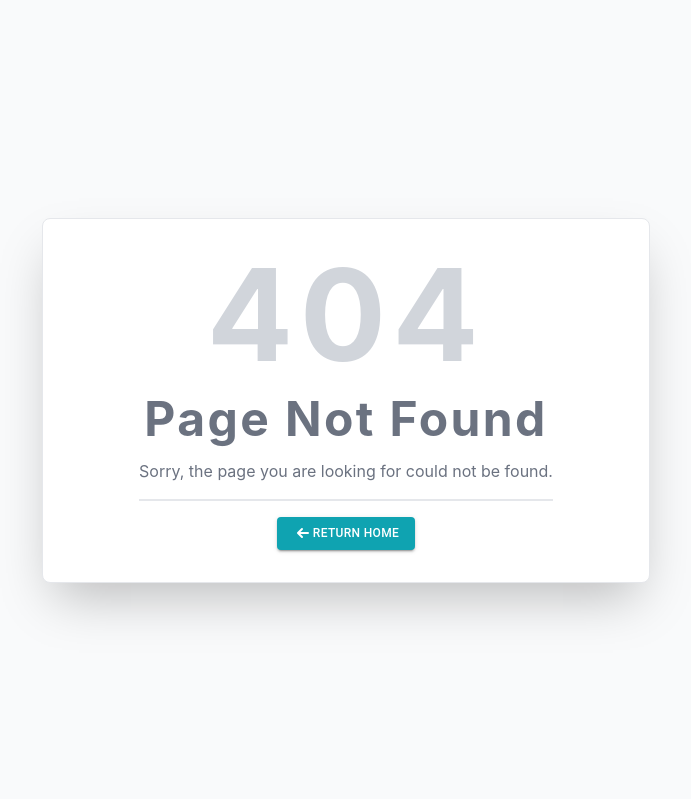
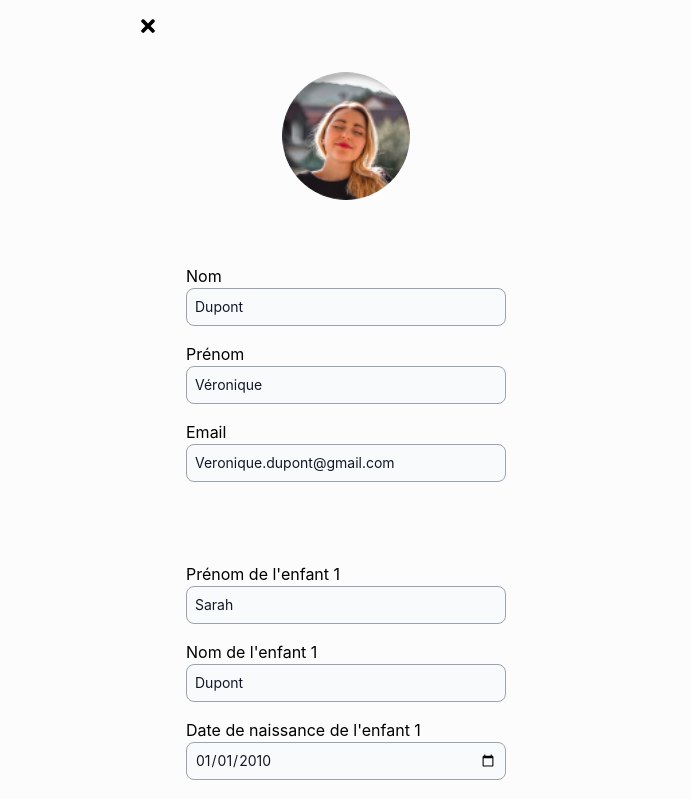
Before and after one commit to tanguyjulien56/eduka_front, a React (Vite) app: page /edit_my_profil in a window 1280 px wide. Before the commit this address had no page. Shown: the top 799 px of the page, without its empty margins (294-985 px from the left). Built offline with nearby package versions, Linux system fonts and the light colour scheme; sample sign-in values are in the browser's storage.

Commit message:
recup travail

```diff
--- a/src/App.tsx
+++ b/src/App.tsx
@@ -2,28 +2,30 @@ import { Route, Routes } from "react-router-dom";
 import "./App.css";
 
 import { AddEventPage } from "./pages/CreateEvent/AddEventPage";
-import EditProfilBySchoolPage from "./pages/EditProfilBySchool/EditProfilBySchoolPage";
+
+import { ChatPage } from "./pages/Chat/ChatPage";
 import EventsPage from "./pages/Event/EventsPage";
 import EventsUserPage from "./pages/Event/EventsUserPage";
 import HomePageParent from "./pages/Home/HomePageParent";
 import { HomePageSchool } from "./pages/Home/HomePageSchool";
+import { ChangePassword } from "./pages/Login/ChangePasswordPage";
 import LoginPage from "./pages/Login/LoginPage";
 import NotificationPage from "./pages/Notification/NotificationPage";
+import { ProfilPage } from "./pages/Profil/ProfilPage";
 import { ParentSignUpPage } from "./pages/Schools/ParentSignUpPage";
 import { ParentTeacherSignUp } from "./pages/Schools/ParentTeacherSignUpPage";
 import { SchoolCreateUser } from "./pages/Schools/SchoolCreateUserPage";
+import { TeacherSignUpPage } from "./pages/Schools/TeacherSignUpPage";
 import SearchByParentDetailPage from "./pages/Search/SearchByParentDetailPage";
 import SearchByParentPage from "./pages/Search/SearchByParentPage";
 import SearchBySchoolPage from "./pages/Search/SearchBySchoolPage";
-import { TeacherSignUpPage } from "./pages/Schools/TeacherSignUpPage";
+import { HomePageTeacher } from "./pages/Teacher/HomePageTeacher";
 import { ModalProvider } from "./services/Context/ModalContext";
+import NotFoundPage from "./utils/NotFoundPage";
 import PrivateRoute from "./utils/PrivateRoute";
-import NotFoundPage from "./utils/NotFoundPage";
-import { ChatPage } from "./pages/Chat/ChatPage";
-import { ChangePassword } from "./pages/Login/ChangePasswordPage";
-import { ProfilPage } from "./pages/Profil/ProfilPage";
-import { HomePageTeacher } from "./pages/Teacher/HomePageTeacher";
 
+import { EditMyProfil } from "./pages/EditProfilBySchool/EditMyProfil";
+import { EditProfilBySchoolPage } from "./pages/EditProfilBySchool/EditProfilBySchoolPage";
 import ProfilModifyPage from "./pages/Profil/ProfileModifyPage";
 import ProfilePage from "./pages/Profil/ProfilePage";
 
@@ -37,6 +39,7 @@ function App() {
           <Route element={<PrivateRoute />}>
             <Route path="/home_page_parent" element={<HomePageParent />} />
             <Route path="/home_page_school" element={<HomePageSchool />} />
+            <Route path="/edit_my_profil" element={<EditMyProfil />} />
             <Route
               path="/edit_profil_by_school"
               element={<EditProfilBySchoolPage />}
--- a/src/pages/EditProfilBySchool/EditMyProfil.tsx
+++ b/src/pages/EditProfilBySchool/EditMyProfil.tsx
@@ -1,14 +1,16 @@
-import React, { ChangeEvent, FormEvent, useState } from 'react';
-import { useNavigate, NavLink } from 'react-router-dom';
-import { BlueFullButton, OrangeFullButton } from '../../components/Button/CustomButton';
+import React, { ChangeEvent, FormEvent, useState } from "react";
+import { NavLink, useNavigate } from "react-router-dom";
+import {
+  BlueFullButton,
+  OrangeFullButton,
+} from "../../components/Button/CustomButton";
 
-import fakeData from './Faker';
-import { FaTimes } from 'react-icons/fa';
-import ParentForm from './ParentForm';
-import ChildForm from './ChildForm';
-import SubjectSelection from './SubjectSelection';
-import AddChildButton from '../../components/Button/ButtonAddChild';
-
+import { FaTimes } from "react-icons/fa";
+import { AddChildButton } from "../../components/Button/ButtonAddChild";
+import ChildForm from "./ChildForm";
+import fakeData from "./Faker";
+import ParentForm from "./ParentForm";
+import SubjectSelection from "./SubjectSelection";
 
 interface FormChildInterface {
   firstName: string;
@@ -24,45 +26,63 @@ interface FormUserFLEInterface {
 }
 
 export const EditMyProfil: React.FC = () => {
-    const [parents, setParents] = useState<FormUserFLEInterface>(fakeData.parents);
-    const [children, setChildren] = useState<FormChildInterface[]>(fakeData.child);
+  const [parents, setParents] = useState<FormUserFLEInterface>(
+    fakeData.parents
+  );
+  const [children, setChildren] = useState<FormChildInterface[]>(
+    fakeData.child
+  );
   const [formErrors, setFormErrors] = useState<{ [key: string]: string }>({});
   const [showDeleteModal, setShowDeleteModal] = useState(false);
   const [showSuccessModal, setShowSuccessModal] = useState(false);
   const [showSuccessSaveModal, setShowSuccessSaveModal] = useState(false);
   const [showAddSubjectModal, setShowAddSubjectModal] = useState(false);
-    const [selectedSubjects, setSelectedSubjects] = useState<string[]>(fakeData.selectedSubjects);
+  const [selectedSubjects, setSelectedSubjects] = useState<string[]>(
+    fakeData.selectedSubjects
+  );
 
   const navigate = useNavigate();
 
-    const handleChange = (e: ChangeEvent<HTMLInputElement | HTMLSelectElement>) => {
+  const handleChange = (
+    e: ChangeEvent<HTMLInputElement | HTMLSelectElement>
+  ) => {
     const { name, value } = e.target;
 
-        if (name === 'lastName' || name === 'firstName' || name === 'email') {
-            setParents(prevParents => ({ ...prevParents, [name]: value }));
-            setFormErrors(prevErrors => ({ ...prevErrors, [name]: '' }));
+    if (name === "lastName" || name === "firstName" || name === "email") {
+      setParents((prevParents) => ({ ...prevParents, [name]: value }));
+      setFormErrors((prevErrors) => ({ ...prevErrors, [name]: "" }));
     } else {
-            const [field, index] = name.split('_');
+      const [field, index] = name.split("_");
       const childIndex = Number(index);
 
-            setChildren(prevChildren => prevChildren.map((child, i) => {
+      setChildren((prevChildren) =>
+        prevChildren.map((child, i) => {
           if (i === childIndex) {
             return { ...child, [field]: value };
           }
           return child;
+        })
+      );
+
+      setFormErrors((prevErrors) => ({
+        ...prevErrors,
+        [`child_${childIndex}_${field}`]: "",
       }));
-
-            setFormErrors(prevErrors => ({ ...prevErrors, [`child_${childIndex}_${field}`]: '' }));
     }
   };
 
   const handleDateChange = (date: Date | null, index: number) => {
-        setChildren(prevChildren => prevChildren.map((child, i) => {
+    setChildren((prevChildren) =>
+      prevChildren.map((child, i) => {
         if (i === index) {
-                return { ...child, birthday: date ? date.toISOString().substring(0, 10) : '' };
+          return {
+            ...child,
+            birthday: date ? date.toISOString().substring(0, 10) : "",
+          };
         }
         return child;
-        }));
+      })
+    );
   };
 
   const handleSubmit = (e: FormEvent<HTMLFormElement>) => {
@@ -71,71 +91,75 @@ export const EditMyProfil: React.FC = () => {
     const errors: { [key: string]: string } = {};
 
     if (!parents.firstName.trim()) {
-            errors.firstName = 'Le prénom est requis.';
+      errors.firstName = "Le prénom est requis.";
     } else if (parents.firstName.trim().length < 2) {
-            errors.firstName = 'Le prénom doit contenir au moins 2 caractères.';
+      errors.firstName = "Le prénom doit contenir au moins 2 caractères.";
     }
 
     if (!parents.lastName.trim()) {
-            errors.lastName = 'Le nom est requis.';
+      errors.lastName = "Le nom est requis.";
     } else if (parents.lastName.trim().length < 2) {
-            errors.lastName = 'Le nom doit contenir au moins 2 caractères.';
+      errors.lastName = "Le nom doit contenir au moins 2 caractères.";
     }
 
     const emailRegex = /^[^\s@]+@[^\s@]+\.[^\s@]+$/;
     if (!parents.email.trim()) {
-            errors.email = 'L\'email est requis.';
+      errors.email = "L'email est requis.";
     } else if (!emailRegex.test(parents.email.trim())) {
-            errors.email = 'L\'email est invalide.';
+      errors.email = "L'email est invalide.";
     }
 
     children.forEach((child, index) => {
       if (!child.firstName.trim()) {
-                errors[`child_${index}_firstName`] = 'Le prénom de l\'enfant est requis.';
+        errors[`child_${index}_firstName`] =
+          "Le prénom de l'enfant est requis.";
       } else if (child.firstName.trim().length < 2) {
-                errors[`child_${index}_firstName`] = 'Le prénom de l\'enfant doit contenir au moins 2 caractères.';
+        errors[`child_${index}_firstName`] =
+          "Le prénom de l'enfant doit contenir au moins 2 caractères.";
       }
 
       if (!child.name.trim()) {
-                errors[`child_${index}_name`] = 'Le nom de l\'enfant est requis.';
+        errors[`child_${index}_name`] = "Le nom de l'enfant est requis.";
       } else if (child.name.trim().length < 2) {
-                errors[`child_${index}_name`] = 'Le nom de l\'enfant doit contenir au moins 2 caractères.';
+        errors[`child_${index}_name`] =
+          "Le nom de l'enfant doit contenir au moins 2 caractères.";
       }
 
       if (!child.birthday.trim()) {
-                errors[`child_${index}_birthday`] = 'La date de naissance de l\'enfant est requise.';
+        errors[`child_${index}_birthday`] =
+          "La date de naissance de l'enfant est requise.";
       }
 
       if (!child.class.trim()) {
-                errors[`child_${index}_class`] = 'La classe de l\'enfant est requise.';
+        errors[`child_${index}_class`] = "La classe de l'enfant est requise.";
       }
     });
 
     setFormErrors(errors);
 
     if (Object.keys(errors).length === 0) {
-            localStorage.setItem('parents', JSON.stringify(parents));
-            localStorage.setItem('children', JSON.stringify(children));
+      localStorage.setItem("parents", JSON.stringify(parents));
+      localStorage.setItem("children", JSON.stringify(children));
       setShowSuccessSaveModal(true);
     }
   };
 
   const handleAddChild = () => {
     if (children.length < 4) {
-            setChildren(prevChildren => [
+      setChildren((prevChildren) => [
         ...prevChildren,
         {
-                    firstName: '',
-                    name: '',
-                    birthday: '',
-                    class: '',
+          firstName: "",
+          name: "",
+          birthday: "",
+          class: "",
         },
       ]);
     }
   };
 
   const handleRemoveChild = (index: number) => {
-        setChildren(prevChildren => prevChildren.filter((_, i) => i !== index));
+    setChildren((prevChildren) => prevChildren.filter((_, i) => i !== index));
   };
 
   const handleDeleteProfile = () => {
@@ -143,7 +167,7 @@ export const EditMyProfil: React.FC = () => {
     setShowDeleteModal(false);
     setShowSuccessModal(true);
     setTimeout(() => {
-            navigate('/parent_sign_up_page');
+      navigate("/parent_sign_up_page");
     }, 1000);
   };
 
@@ -157,8 +181,11 @@ export const EditMyProfil: React.FC = () => {
 
   const handleSelectSubject = (subject: string) => {
     if (selectedSubjects.length < 3) {
-            setSelectedSubjects(prevSubjects => [...prevSubjects, subject]);
-            localStorage.setItem('selectedSubjects', JSON.stringify([...selectedSubjects, subject]));
+      setSelectedSubjects((prevSubjects) => [...prevSubjects, subject]);
+      localStorage.setItem(
+        "selectedSubjects",
+        JSON.stringify([...selectedSubjects, subject])
+      );
     } else {
       console.log("Vous ne pouvez pas sélectionner plus de trois matières.");
     }
@@ -168,22 +195,30 @@ export const EditMyProfil: React.FC = () => {
     const updatedSubjects = [...selectedSubjects];
     updatedSubjects.splice(index, 1);
     setSelectedSubjects(updatedSubjects);
-        localStorage.setItem('selectedSubjects', JSON.stringify(updatedSubjects));
+    localStorage.setItem("selectedSubjects", JSON.stringify(updatedSubjects));
   };
 
   const allSubjects = ["Anglais", "Français", "Maths"];
-    const availableSubjects = allSubjects.filter(subject => !selectedSubjects.includes(subject));
+  const availableSubjects = allSubjects.filter(
+    (subject) => !selectedSubjects.includes(subject)
+  );
 
   return (
     <div className="relative max-w-md mx-auto flex flex-col items-center justify-center p-4 sm:p-6 md:p-8">
       <NavLink to="/home_page_parent" className="absolute top-4 left-4 text-xl">
         <FaTimes className="cursor-pointer" />
       </NavLink>
-            <img src="/public/profil.png" alt="Cindy Baker" className="w-24 h-24 sm:w-32 sm:h-32 rounded-full mb-8 mt-10" />
+      <img
+        src="/public/profil.png"
+        alt="Cindy Baker"
+        className="w-24 h-24 sm:w-32 sm:h-32 rounded-full mb-8 mt-10"
+      />
 
       <form className="w-full sm:w-96 mb-10" onSubmit={handleSubmit}>
         {showSuccessSaveModal && (
-                    <div className="mb-4 bg-green-200 p-4 rounded-lg">Données enregistrées avec succès!</div>
+          <div className="mb-4 bg-green-200 p-4 rounded-lg">
+            Données enregistrées avec succès!
+          </div>
         )}
         <ParentForm
           parents={parents}
@@ -217,14 +252,18 @@ export const EditMyProfil: React.FC = () => {
         />
         <div className="mt-6 mb-4 flex flex-col items-center gap-5">
           <BlueFullButton type="submit">VALIDER</BlueFullButton>
-                    <OrangeFullButton onClick={() => setShowDeleteModal(true)}>Supprimer le profil</OrangeFullButton>
+          <OrangeFullButton onClick={() => setShowDeleteModal(true)}>
+            Supprimer le profil
+          </OrangeFullButton>
         </div>
       </form>
 
       {showDeleteModal && (
         <div className="fixed top-0 left-0 w-full h-full bg-gray-800 bg-opacity-50 flex justify-center items-center">
           <div className="bg-white p-6 rounded-lg shadow-lg max-w-sm w-full">
-                        <p className="mb-4">Êtes-vous sûr de vouloir supprimer votre profil ?</p>
+            <p className="mb-4">
+              Êtes-vous sûr de vouloir supprimer votre profil ?
+            </p>
             <div className="flex justify-between">
               <OrangeFullButton
                 className="bg-red-500 hover:bg-red-600 text-white py-2 px-4 rounded-lg"
--- a/src/pages/EditProfilBySchool/EditProfilBySchoolPage.tsx
+++ b/src/pages/EditProfilBySchool/EditProfilBySchoolPage.tsx
@@ -1,12 +1,16 @@
-import React, { ChangeEvent, FormEvent, useState } from 'react';
-import { useNavigate, NavLink } from 'react-router-dom';
-import { BlueFullButton, OrangeFullButton } from '../../components/Button/CustomButton';
-import AddChildButton from '../../components/Button/ButtonAddChild';
-import fakeData from './Faker';
-import { FaTimes } from 'react-icons/fa';
-import ParentForm from './ParentForm';
-import ChildForm from './ChildForm';
-import SubjectSelection from './SubjectSelection';
+import React, { ChangeEvent, FormEvent, useState } from "react";
+import { NavLink, useNavigate } from "react-router-dom";
+import {
+  BlueFullButton,
+  OrangeFullButton,
+} from "../../components/Button/CustomButton";
+
+import { FaTimes } from "react-icons/fa";
+import { AddChildButton } from "../../components/Button/ButtonAddChild";
+import ChildForm from "./ChildForm";
+import fakeData from "./Faker";
+import ParentForm from "./ParentForm";
+import SubjectSelection from "./SubjectSelection";
 
 interface FormChildInterface {
   firstName: string;
@@ -22,45 +26,63 @@ interface FormUserFLEInterface {
 }
 
 export const EditProfilBySchoolPage: React.FC = () => {
-    const [parents, setParents] = useState<FormUserFLEInterface>(fakeData.parents);
-    const [children, setChildren] = useState<FormChildInterface[]>(fakeData.child);
+  const [parents, setParents] = useState<FormUserFLEInterface>(
+    fakeData.parents
+  );
+  const [children, setChildren] = useState<FormChildInterface[]>(
+    fakeData.child
+  );
   const [formErrors, setFormErrors] = useState<{ [key: string]: string }>({});
   const [showDeleteModal, setShowDeleteModal] = useState(false);
   const [showSuccessModal, setShowSuccessModal] = useState(false);
   const [showSuccessSaveModal, setShowSuccessSaveModal] = useState(false);
   const [showAddSubjectModal, setShowAddSubjectModal] = useState(false);
-    const [selectedSubjects, setSelectedSubjects] = useState<string[]>(fakeData.selectedSubjects);
+  const [selectedSubjects, setSelectedSubjects] = useState<string[]>(
+    fakeData.selectedSubjects
+  );
 
   const navigate = useNavigate();
 
-    const handleChange = (e: ChangeEvent<HTMLInputElement | HTMLSelectElement>) => {
+  const handleChange = (
+    e: ChangeEvent<HTMLInputElement | HTMLSelectElement>
+  ) => {
     const { name, value } = e.target;
 
-        if (name === 'lastName' || name === 'firstName' || name === 'email') {
-            setParents(prevParents => ({ ...prevParents, [name]: value }));
-            setFormErrors(prevErrors => ({ ...prevErrors, [name]: '' }));
+    if (name === "lastName" || name === "firstName" || name === "email") {
+      setParents((prevParents) => ({ ...prevParents, [name]: value }));
+      setFormErrors((prevErrors) => ({ ...prevErrors, [name]: "" }));
     } else {
-            const [field, index] = name.split('_');
+      const [field, index] = name.split("_");
       const childIndex = Number(index);
 
-            setChildren(prevChildren => prevChildren.map((child, i) => {
+      setChildren((prevChildren) =>
+        prevChildren.map((child, i) => {
           if (i === childIndex) {
             return { ...child, [field]: value };
           }
           return child;
+        })
+      );
+
+      setFormErrors((prevErrors) => ({
+        ...prevErrors,
+        [`child_${childIndex}_${field}`]: "",
       }));
-
-            setFormErrors(prevErrors => ({ ...prevErrors, [`child_${childIndex}_${field}`]: '' }));
     }
   };
 
   const handleDateChange = (date: Date | null, index: number) => {
-        setChildren(prevChildren => prevChildren.map((child, i) => {
+    setChildren((prevChildren) =>
+      prevChildren.map((child, i) => {
         if (i === index) {
-                return { ...child, birthday: date ? date.toISOString().substring(0, 10) : '' };
+          return {
+            ...child,
+            birthday: date ? date.toISOString().substring(0, 10) : "",
+          };
         }
         return child;
-        }));
+      })
+    );
   };
 
   const handleSubmit = (e: FormEvent<HTMLFormElement>) => {
@@ -69,71 +91,75 @@ export const EditProfilBySchoolPage: React.FC = () => {
     const errors: { [key: string]: string } = {};
 
     if (!parents.firstName.trim()) {
-            errors.firstName = 'Le prénom est requis.';
+      errors.firstName = "Le prénom est requis.";
     } else if (parents.firstName.trim().length < 2) {
-            errors.firstName = 'Le prénom doit contenir au moins 2 caractères.';
+      errors.firstName = "Le prénom doit contenir au moins 2 caractères.";
     }
 
     if (!parents.lastName.trim()) {
-            errors.lastName = 'Le nom est requis.';
+      errors.lastName = "Le nom est requis.";
     } else if (parents.lastName.trim().length < 2) {
-            errors.lastName = 'Le nom doit contenir au moins 2 caractères.';
+      errors.lastName = "Le nom doit contenir au moins 2 caractères.";
     }
 
     const emailRegex = /^[^\s@]+@[^\s@]+\.[^\s@]+$/;
     if (!parents.email.trim()) {
-            errors.email = 'L\'email est requis.';
+      errors.email = "L'email est requis.";
     } else if (!emailRegex.test(parents.email.trim())) {
-            errors.email = 'L\'email est invalide.';
+      errors.email = "L'email est invalide.";
     }
 
     children.forEach((child, index) => {
       if (!child.firstName.trim()) {
-                errors[`child_${index}_firstName`] = 'Le prénom de l\'enfant est requis.';
+        errors[`child_${index}_firstName`] =
+          "Le prénom de l'enfant est requis.";
       } else if (child.firstName.trim().length < 2) {
-                errors[`child_${index}_firstName`] = 'Le prénom de l\'enfant doit contenir au moins 2 caractères.';
+        errors[`child_${index}_firstName`] =
+          "Le prénom de l'enfant doit contenir au moins 2 caractères.";
       }
 
       if (!child.name.trim()) {
-                errors[`child_${index}_name`] = 'Le nom de l\'enfant est requis.';
+        errors[`child_${index}_name`] = "Le nom de l'enfant est requis.";
       } else if (child.name.trim().length < 2) {
-                errors[`child_${index}_name`] = 'Le nom de l\'enfant doit contenir au moins 2 caractères.';
+        errors[`child_${index}_name`] =
+          "Le nom de l'enfant doit contenir au moins 2 caractères.";
       }
 
       if (!child.birthday.trim()) {
-                errors[`child_${index}_birthday`] = 'La date de naissance de l\'enfant est requise.';
+        errors[`child_${index}_birthday`] =
+          "La date de naissance de l'enfant est requise.";
       }
 
       if (!child.class.trim()) {
-                errors[`child_${index}_class`] = 'La classe de l\'enfant est requise.';
+        errors[`child_${index}_class`] = "La classe de l'enfant est requise.";
       }
     });
 
     setFormErrors(errors);
 
     if (Object.keys(errors).length === 0) {
-            localStorage.setItem('parents', JSON.stringify(parents));
-            localStorage.setItem('children', JSON.stringify(children));
+      localStorage.setItem("parents", JSON.stringify(parents));
+      localStorage.setItem("children", JSON.stringify(children));
       setShowSuccessSaveModal(true);
     }
   };
 
   const handleAddChild = () => {
     if (children.length < 4) {
-            setChildren(prevChildren => [
+      setChildren((prevChildren) => [
         ...prevChildren,
         {
-                    firstName: '',
-                    name: '',
-                    birthday: '',
-                    class: '',
+          firstName: "",
+          name: "",
+          birthday: "",
+          class: "",
         },
       ]);
     }
   };
 
   const handleRemoveChild = (index: number) => {
-        setChildren(prevChildren => prevChildren.filter((_, i) => i !== index));
+    setChildren((prevChildren) => prevChildren.filter((_, i) => i !== index));
   };
 
   const handleDeleteProfile = () => {
@@ -141,7 +167,7 @@ export const EditProfilBySchoolPage: React.FC = () => {
     setShowDeleteModal(false);
     setShowSuccessModal(true);
     setTimeout(() => {
-            navigate('/parent_sign_up_page');
+      navigate("/parent_sign_up_page");
     }, 1000);
   };
 
@@ -155,8 +181,11 @@ export const EditProfilBySchoolPage: React.FC = () => {
 
   const handleSelectSubject = (subject: string) => {
     if (selectedSubjects.length < 3) {
-            setSelectedSubjects(prevSubjects => [...prevSubjects, subject]);
-            localStorage.setItem('selectedSubjects', JSON.stringify([...selectedSubjects, subject]));
+      setSelectedSubjects((prevSubjects) => [...prevSubjects, subject]);
+      localStorage.setItem(
+        "selectedSubjects",
+        JSON.stringify([...selectedSubjects, subject])
+      );
     } else {
       console.log("Vous ne pouvez pas sélectionner plus de trois matières.");
     }
@@ -166,22 +195,30 @@ export const EditProfilBySchoolPage: React.FC = () => {
     const updatedSubjects = [...selectedSubjects];
     updatedSubjects.splice(index, 1);
     setSelectedSubjects(updatedSubjects);
-        localStorage.setItem('selectedSubjects', JSON.stringify(updatedSubjects));
+    localStorage.setItem("selectedSubjects", JSON.stringify(updatedSubjects));
   };
 
   const allSubjects = ["Anglais", "Français", "Maths"];
-    const availableSubjects = allSubjects.filter(subject => !selectedSubjects.includes(subject));
+  const availableSubjects = allSubjects.filter(
+    (subject) => !selectedSubjects.includes(subject)
+  );
 
   return (
     <div className="relative max-w-md mx-auto flex flex-col items-center justify-center p-4 sm:p-6 md:p-8">
       <NavLink to="/home_page_parent" className="absolute top-4 left-4 text-xl">
         <FaTimes className="cursor-pointer" />
       </NavLink>
-            <img src="/public/profil.png" alt="Cindy Baker" className="w-24 h-24 sm:w-32 sm:h-32 rounded-full mb-8 mt-10" />
+      <img
+        src="/public/profil.png"
+        alt="Cindy Baker"
+        className="w-24 h-24 sm:w-32 sm:h-32 rounded-full mb-8 mt-10"
+      />
 
       <form className="w-full sm:w-96 mb-10" onSubmit={handleSubmit}>
         {showSuccessSaveModal && (
-                    <div className="mb-4 bg-green-200 p-4 rounded-lg">Données enregistrées avec succès!</div>
+          <div className="mb-4 bg-green-200 p-4 rounded-lg">
+            Données enregistrées avec succès!
+          </div>
         )}
         <ParentForm
           parents={parents}
@@ -215,14 +252,18 @@ export const EditProfilBySchoolPage: React.FC = () => {
         />
         <div className="mt-6 mb-4 flex flex-col items-center gap-5">
           <BlueFullButton type="submit">VALIDER</BlueFullButton>
-                    <OrangeFullButton onClick={() => setShowDeleteModal(true)}>Supprimer le profil</OrangeFullButton>
+          <OrangeFullButton onClick={() => setShowDeleteModal(true)}>
+            Supprimer le profil
+          </OrangeFullButton>
         </div>
       </form>
 
       {showDeleteModal && (
         <div className="fixed top-0 left-0 w-full h-full bg-gray-800 bg-opacity-50 flex justify-center items-center">
           <div className="bg-white p-6 rounded-lg shadow-lg max-w-sm w-full">
-                        <p className="mb-4">Êtes-vous sûr de vouloir supprimer votre profil ?</p>
+            <p className="mb-4">
+              Êtes-vous sûr de vouloir supprimer votre profil ?
+            </p>
             <div className="flex justify-between">
               <OrangeFullButton
                 className="bg-red-500 hover:bg-red-600 text-white py-2 px-4 rounded-lg"
```
Also changed, not shown: src/components/NavBar/NavBarProfil.tsx (+25 -15 lines), 2 other files (tests, documents, lock files or other folders). Lines whose indentation alone changed are shown as unchanged.
